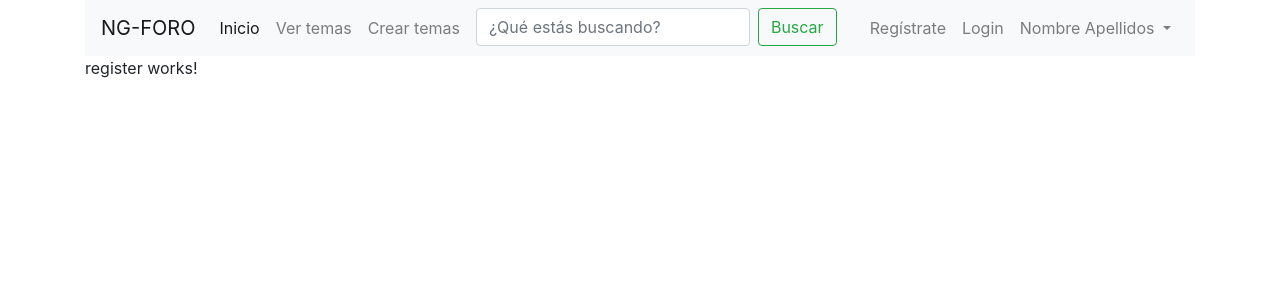
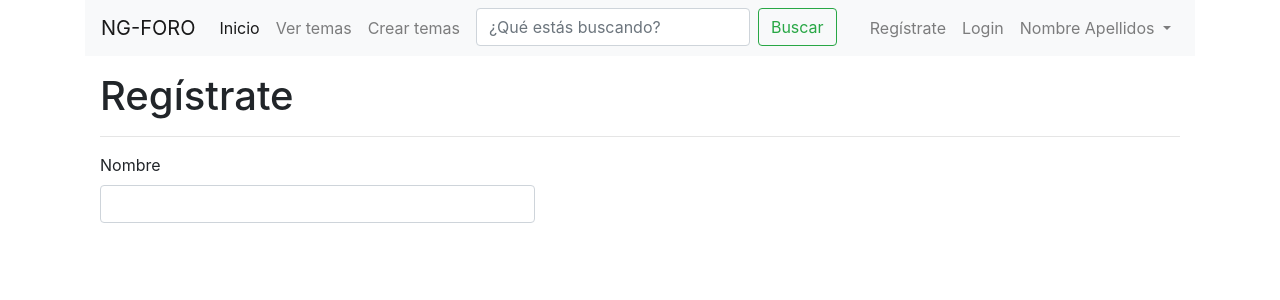
Before and after one commit to RadigarHub/foro-angular, an Angular app: page /registro in a window 1280 px wide. Shown: the top 300 px of the page. Built offline with nearby package versions, Linux system fonts and the light colour scheme.

Commit message:
Class 188

```diff
--- a/src/app/app.module.ts
+++ b/src/app/app.module.ts
@@ -1,5 +1,6 @@
 import { BrowserModule } from '@angular/platform-browser';
 import { NgModule } from '@angular/core';
+import { FormsModule } from '@angular/forms';
 import { routing, appRoutingProviders } from './app.routing';
 
 import { AppComponent } from './app.component';
@@ -16,6 +17,7 @@ import { HomeComponent } from './components/home/home.component';
   ],
   imports: [
     BrowserModule,
+    FormsModule,
     routing
   ],
   providers: [
--- a/src/app/components/register/register.component.html
+++ b/src/app/components/register/register.component.html
@@ -1 +1,11 @@
-<p>register works!</p>
+<div class="col-lg-12 mt-3">
+  <h1>{{page_title}}</h1>
+  <hr>
+  <form class="col-md-5 ml-0 pl-0" #registerForm="ngForm" (ngSubmit)="onSubmit(registerForm)">
+    <div class="form-group">
+      <label for="name">Nombre</label>
+      <input type="text" name="name" #name="ngModel" [(ngModel)]="user.name" required pattern="[a-zA-ZÀ-ÿ ]+" class="form-control">
+      <small *ngIf="!name.valid && name.touched" class="invalid-feedback d-block">El nombre no es válido</small>
+    </div>
+  </form>
+</div>
--- a/src/app/components/register/register.component.ts
+++ b/src/app/components/register/register.component.ts
@@ -19,4 +19,8 @@ export class RegisterComponent implements OnInit {
   ngOnInit(): void {
   }
 
+  onSubmit(form) {
+    console.log(this.user);
+  }
+
 }
```
